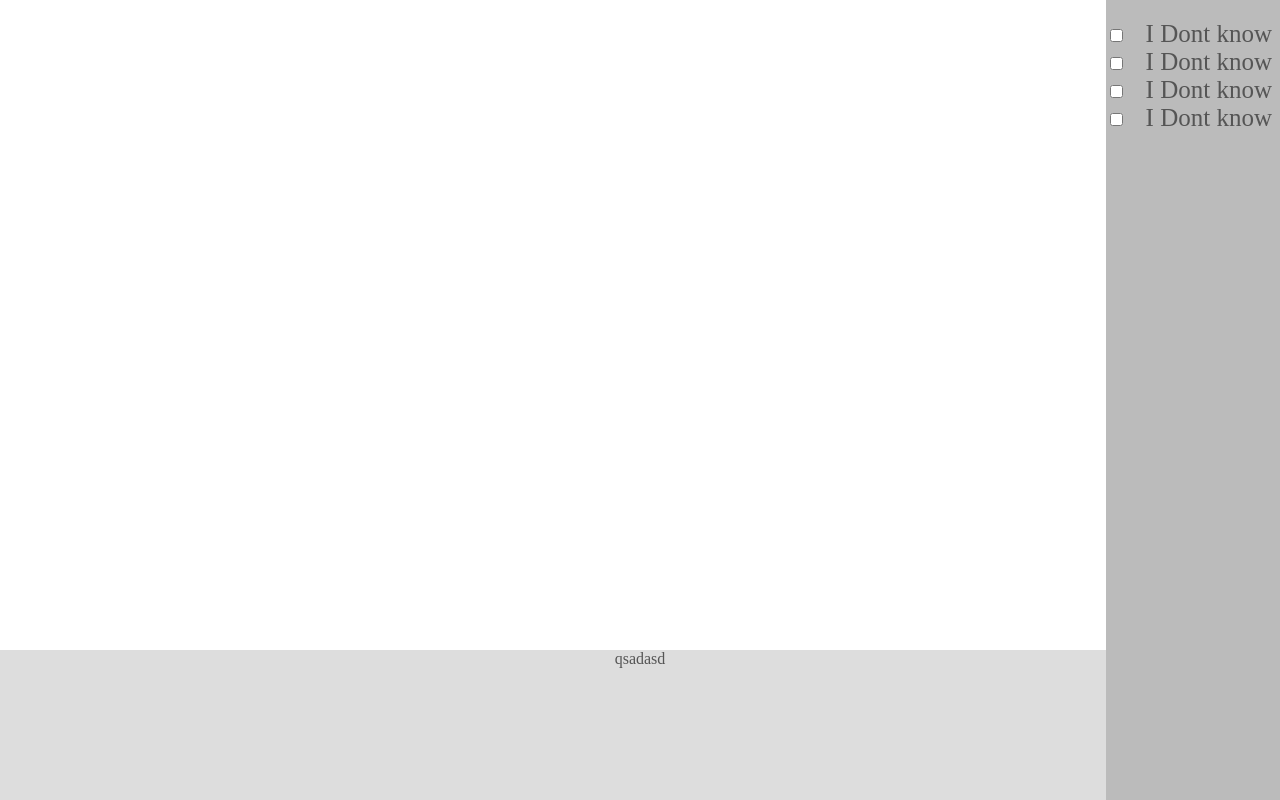
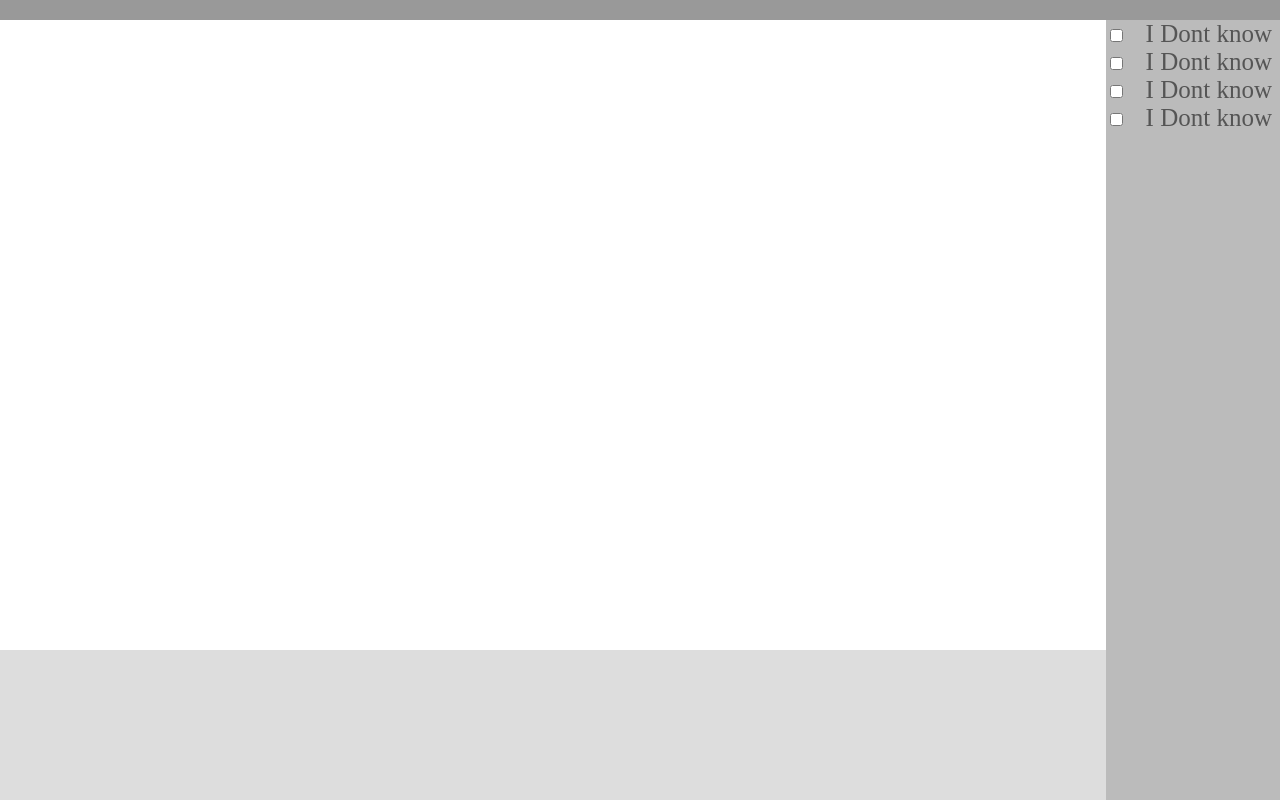
Before and after one commit to Jackschwarz58/Data-Visualization-Hacklahoma, a plain HTML site: page index.html in a window 1280 px wide. Drawn offline with nearby package versions, Linux system fonts and the light colour scheme.

Commit message:
added placeholders to for navbar with no elements added yet

```diff
--- a/index.html
+++ b/index.html
@@ -5,6 +5,8 @@
       <link rel="stylesheet" href="styles.css">
    </head>
     <body>
+
+<!--------- THIS IS THE SIDEBAR SECTION FOR DATA LATER ---------->
         <div class="sidenav">
           <div class="sidenav-item">
             <input type="checkbox" id="I Dont" name="1" value="1">
@@ -23,8 +25,13 @@
             <label for="I Dont">I Dont know</label>
           </div>
         </div>
+
+<!--------- THIS IS THE NAVBAR SECTION FOR DATA LATER ---------->
+        <div class="navbar">
+        </div>
+
+<!------- THIS IS THE FOOTER SECTION FOR DATA LATER ----------->
         <div class="footer">
-            qsadasd
         </div>
       <script>
          // write your d3 code here..
--- a/styles.css
+++ b/styles.css
@@ -1,5 +1,3 @@
-@import "bootstrap";
-
 
 body {
   background-color: #FFFFFF;
@@ -9,6 +7,19 @@ h1 {
 }
 p {
   color: red;
+}
+
+/* The sidebar menu */
+.navbar {
+  height: 25px%; /* Full-height: remove this if you want "auto" height */
+  width: 100%; /* Set the width of the sidebar */
+  position: fixed; /* Fixed Sidebar (stay in place on scroll) */
+  z-index: 1; /* Stay on top */
+  top: 0; /* Stay at the top */
+  right: 0;
+  background-color: #999999; /* Black */
+  overflow-x: hidden; /* Disable horizontal scroll */
+  padding-top: 20px;
 }
 
 /* The sidebar menu */
@@ -39,10 +50,6 @@ p {
   color: #555555;
 }
 
-/* When you mouse over the navigation links, change their color */
-.sidenav a:hover {
-  color: #f1f1f1;
-}
 
 /* Style page content */
 .main {
```
